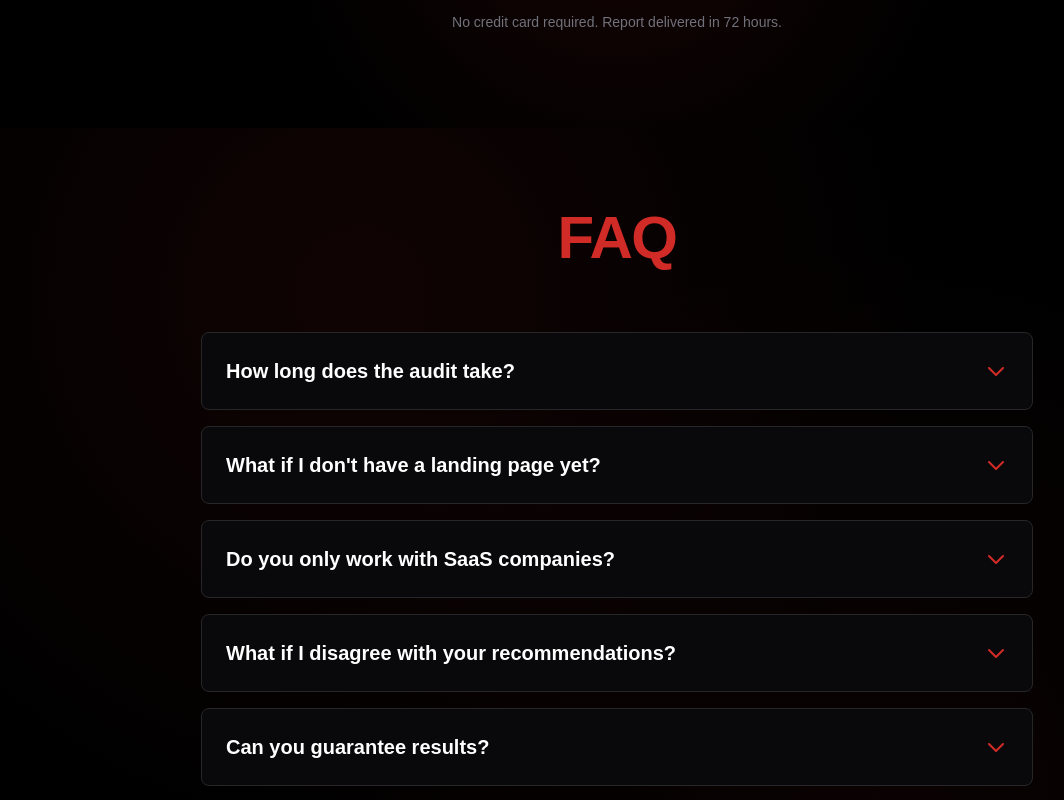
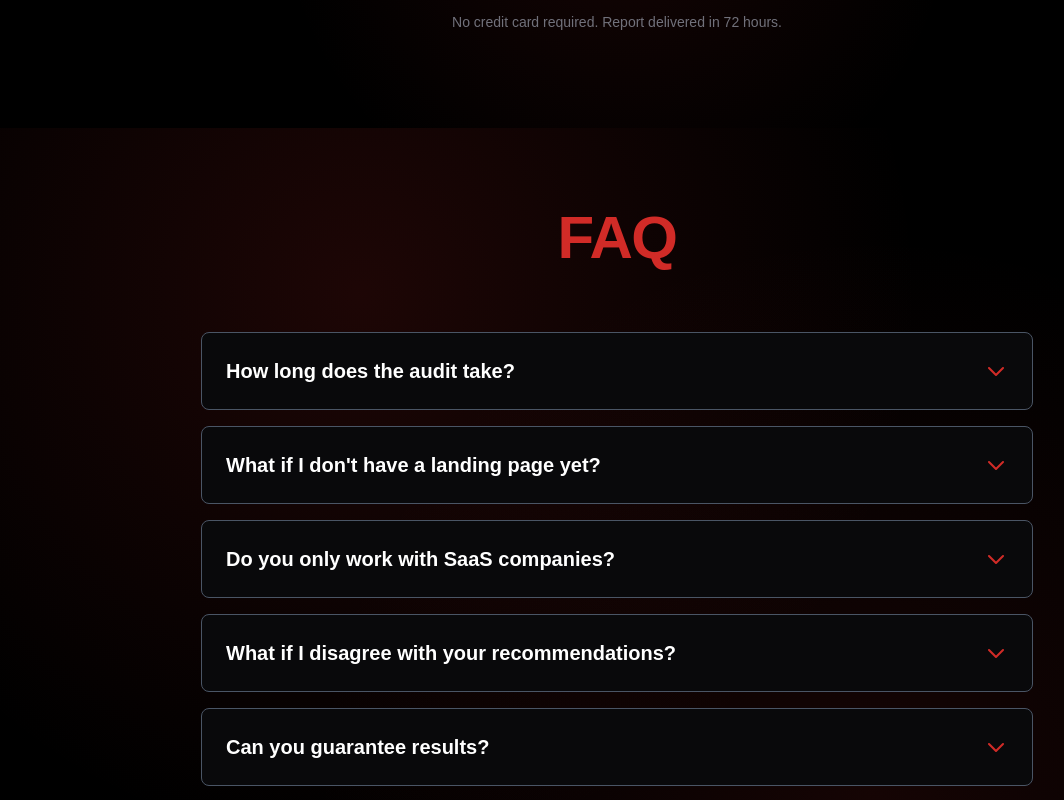
Before and after one commit to FahadBinQaiser/Sensiya, a React (Vite) app: page / in a window 1280 px wide. Shown: the part 7480-8280 px from the top of the page, without its empty margins (23-1087 px from the left). Built offline with nearby package versions, Linux system fonts and the light colour scheme; a web font is replaced by a local one.

Commit message:
Changed border

```diff
--- a/src/components/Faq/Faq.jsx
+++ b/src/components/Faq/Faq.jsx
@@ -1,4 +1,5 @@
 import React, { useState } from "react";
+import LowRadialGradient from "../../UIComponents/LowRadialGradient.jsx";
 
 const Faq = () => {
   const [openIndex, setOpenIndex] = useState(null);
@@ -37,8 +38,7 @@ const Faq = () => {
 
   return (
     <section className="relative bg-black py-20 overflow-hidden">
-      <div className="absolute inset-0 bg-[radial-gradient(circle_at_30%_20%,rgba(209,43,39,0.08),transparent_50%)]" />
-      <div className="absolute inset-0 bg-[radial-gradient(circle_at_70%_80%,rgba(209,43,39,0.05),transparent_50%)]" />
+      <LowRadialGradient />
 
       <div className="relative max-w-4xl mx-auto px-6 lg:px-8">
         <div className="mb-16 text-center">
@@ -51,7 +51,7 @@ const Faq = () => {
           {faqs.map((faq, index) => (
             <div
               key={index}
-              className="bg-zinc-950 border border-zinc-800 rounded-lg overflow-hidden transition-all duration-300 hover:border-[#D12B27]/30"
+              className="bg-zinc-950 border border-gray-600 rounded-lg overflow-hidden transition-all duration-300 hover:border-[#D12B27]/30"
             >
               <button
                 onClick={() => setOpenIndex(openIndex === index ? null : index)}
```
